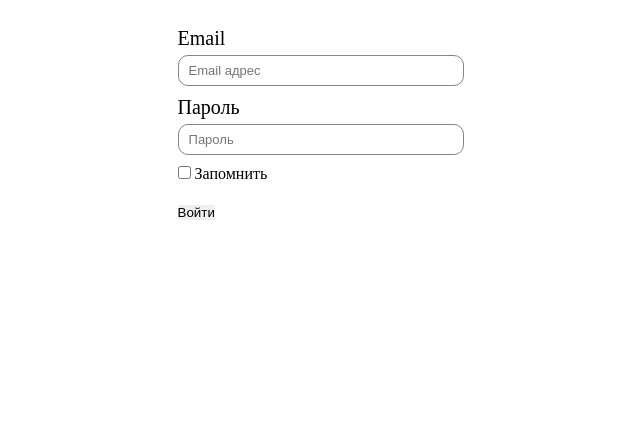
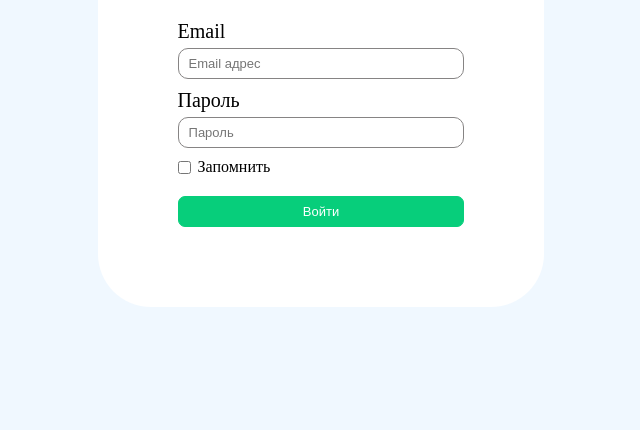
Before and after one commit to RomanHDR/Work, a plain HTML site: page front/index.html in a window 1280 px wide. Shown: the part 370-800 px from the top of the page, without its empty margins (319-959 px from the left). Drawn offline with Linux system fonts and the light colour scheme.

Commit message:
Front fix
Fix index.html and log.css continued

```diff
--- a/front/css/log.css
+++ b/front/css/log.css
@@ -23,24 +23,18 @@ body {
     width: 100%;
     height: 100%;
     overflow-x: hidden;
-    display: block;
+    display:block;
     line-height: inherit;
 }
 
 .main {
-    display: flex;
-    flex-direction: row;
-    align-items: center;
     min-width: 100vw;
     min-height: 100vh;
+    background-color:aliceblue;
+    display: flex;
+    flex-direction:row;
     justify-content: center;
-}
-
-.field {
-    display: flex;
-    flex-direction: column;
     align-items: center;
-    justify-content: center;
 }
 
 .field_border {
@@ -84,7 +78,7 @@ body {
     margin-bottom: 10px;
 }
 
-.email_field> lable {
+.email_field> label {
     margin-bottom: 5px;
 }
 .email_field> input {
@@ -101,7 +95,7 @@ body {
     margin-bottom: 10px;
 }
 
-.password_field> lable {
+.password_field> label {
     margin-bottom: 5px;
 }
 
@@ -112,12 +106,35 @@ body {
     padding: 7px 10px;
 }
 
-.remember_me {
+.custom_checkbox {
+    cursor: pointer;
+}
+.remember_me_field {
+    margin-bottom: 20px;
     display: flex;
     flex-direction: row;
-    align-content: flex-start;
+    align-items: center;
 }
 
-.remember_me_field {
-    margin-bottom: 20px;
+.remember_me_field> label {
+    padding-left: 7px;
 }
+
+.sign_in {
+    display: flex;
+    flex-direction: row;
+    align-items: center;
+    justify-content: center;
+}
+
+.sign_in> button {
+    display: block;
+    background-color: rgb(7, 206, 123);
+    cursor: pointer;
+    flex-grow: 1;
+    padding: 7px 10px;
+    border: 1px solid rgb(7, 206, 123);
+    border-radius: 7px;
+    color: white;
+    font-size: 13px;
+}
--- a/front/index.html
+++ b/front/index.html
@@ -19,16 +19,16 @@
                     </div>
                     <form action="#" method="post" class="login_form">
                         <div class="email_field">
-                            <lable for="email">Email</lable>
+                            <label for="email">Email</label>
                             <input type="email" name="email" placeholder="Email адрес" id="email" required>
                         </div>
                         <div class="password_field">
-                            <lable for="password">Пароль</lable>
+                            <label for="password">Пароль</label>
                             <input type="password" name="password" placeholder="Пароль" id="password" required>
                         </div>
                         <div class="remember_me">
                             <div class="remember_me_field">
-                                <input type="checkbox" id="rememberme" name="rememberme">
+                                <input type="checkbox" class="custom_checkbox" id="rememberme" name="rememberme">
                                 <label for="rememberme">Запомнить</label>
                             </div>
                         </div>
```
